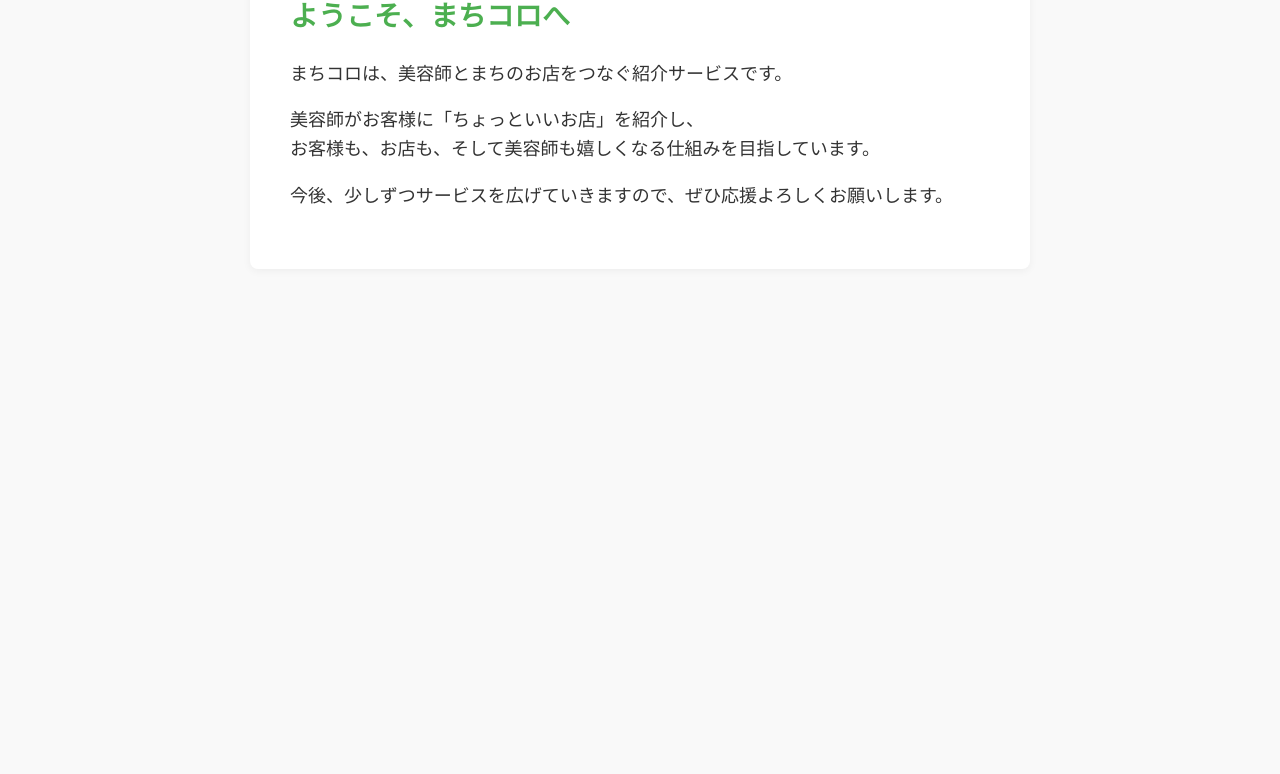
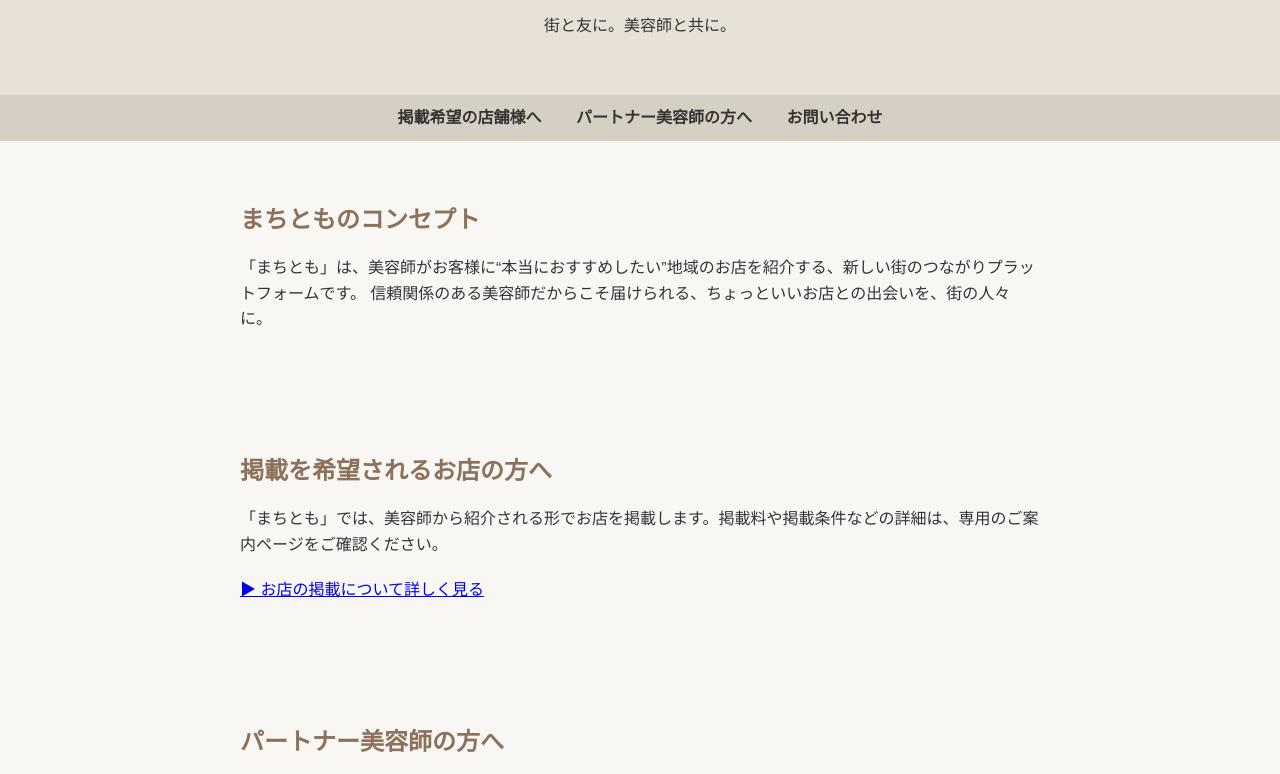
Before and after one commit to shi-mo-san/machitomo, a plain HTML site: page index.html in a window 1280 px wide. Shown: the part 104-878 px from the top of the page. Before the commit the page ends 800 px from the top, so only its background shows below. Drawn offline with Linux system fonts and the light colour scheme.

Commit message:
Update index.html

```diff
--- a/index.html
+++ b/index.html
@@ -2,41 +2,110 @@
 <html lang="ja">
 <head>
   <meta charset="UTF-8">
-  <title>まちコロ｜まちのお店×美容師の紹介サービス</title>
+  <title>まちとも｜街と友に、美容師と共に</title>
+  <meta name="viewport" content="width=device-width, initial-scale=1">
   <style>
     body {
-      font-family: 'Helvetica', 'Arial', sans-serif;
-      background-color: #f9f9f9;
+      font-family: "Helvetica Neue", sans-serif;
+      margin: 0;
+      padding: 0;
+      background-color: #f9f7f4;
       color: #333;
-      margin: 0;
-      padding: 40px;
       line-height: 1.6;
     }
-    .container {
-      max-width: 700px;
-      margin: 0 auto;
-      background: #fff;
-      padding: 40px;
-      border-radius: 8px;
-      box-shadow: 0 2px 8px rgba(0,0,0,0.05);
+    header {
+      background-color: #e7e1d8;
+      padding: 40px 20px;
+      text-align: center;
     }
-    h1 {
-      color: #4CAF50;
-      font-size: 28px;
+    header h1 {
+      margin: 0;
+      font-size: 2.4em;
+    }
+    section {
+      padding: 40px 20px;
+      max-width: 800px;
+      margin: auto;
+    }
+    section h2 {
+      color: #8c715b;
+      margin-bottom: 10px;
+    }
+    section p {
       margin-bottom: 20px;
     }
-    p {
-      font-size: 18px;
+    nav {
+      background-color: #d6cfc3;
+      padding: 10px 20px;
+      text-align: center;
+    }
+    nav a {
+      color: #333;
+      margin: 0 15px;
+      text-decoration: none;
+      font-weight: bold;
+    }
+    nav a:hover {
+      text-decoration: underline;
+    }
+    footer {
+      background-color: #e7e1d8;
+      text-align: center;
+      padding: 20px;
+      font-size: 0.9em;
+      color: #666;
     }
   </style>
 </head>
 <body>
-  <div class="container">
-    <h1>ようこそ、まちコロへ</h1>
-    <p>まちコロは、美容師とまちのお店をつなぐ紹介サービスです。</p>
-    <p>美容師がお客様に「ちょっといいお店」を紹介し、<br>
-    お客様も、お店も、そして美容師も嬉しくなる仕組みを目指しています。</p>
-    <p>今後、少しずつサービスを広げていきますので、ぜひ応援よろしくお願いします。</p>
-  </div>
+
+<header>
+  <h1>まちとも</h1>
+  <p>街と友に。美容師と共に。</p>
+</header>
+
+<nav>
+  <a href="#for-salons">掲載希望の店舗様へ</a>
+  <a href="#for-stylists">パートナー美容師の方へ</a>
+  <a href="#contact">お問い合わせ</a>
+</nav>
+
+<section id="concept">
+  <h2>まちとものコンセプト</h2>
+  <p>
+    「まちとも」は、美容師がお客様に“本当におすすめしたい”地域のお店を紹介する、新しい街のつながりプラットフォームです。
+    信頼関係のある美容師だからこそ届けられる、ちょっといいお店との出会いを、街の人々に。
+  </p>
+</section>
+
+<section id="for-salons">
+  <h2>掲載を希望されるお店の方へ</h2>
+  <p>
+    「まちとも」では、美容師から紹介される形でお店を掲載します。掲載料や掲載条件などの詳細は、専用のご案内ページをご確認ください。
+  </p>
+  <p><a href="#">▶ お店の掲載について詳しく見る</a></p>
+</section>
+
+<section id="for-stylists">
+  <h2>パートナー美容師の方へ</h2>
+  <p>
+    お客様におすすめしたいお店がある方、「まちとも」で紹介してみませんか？
+    おすすめ1件ごとに紹介報酬が発生する仕組みです。登録・提携方法については、下記ページをご覧ください。
+  </p>
+  <p><a href="#">▶ 美容師登録・紹介報酬について詳しく見る</a></p>
+</section>
+
+<section id="contact">
+  <h2>お問い合わせ</h2>
+  <p>
+    サービスに関するご質問やご相談は、以下のフォームまたはX（旧Twitter）のDMよりお気軽にお問い合わせください。
+  </p>
+  <p><a href="#">▶ お問い合わせフォームへ</a></p>
+</section>
+
+<footer>
+  <p>© 2025 まちとも｜machitomo</p>
+</footer>
+
 </body>
 </html>
```
